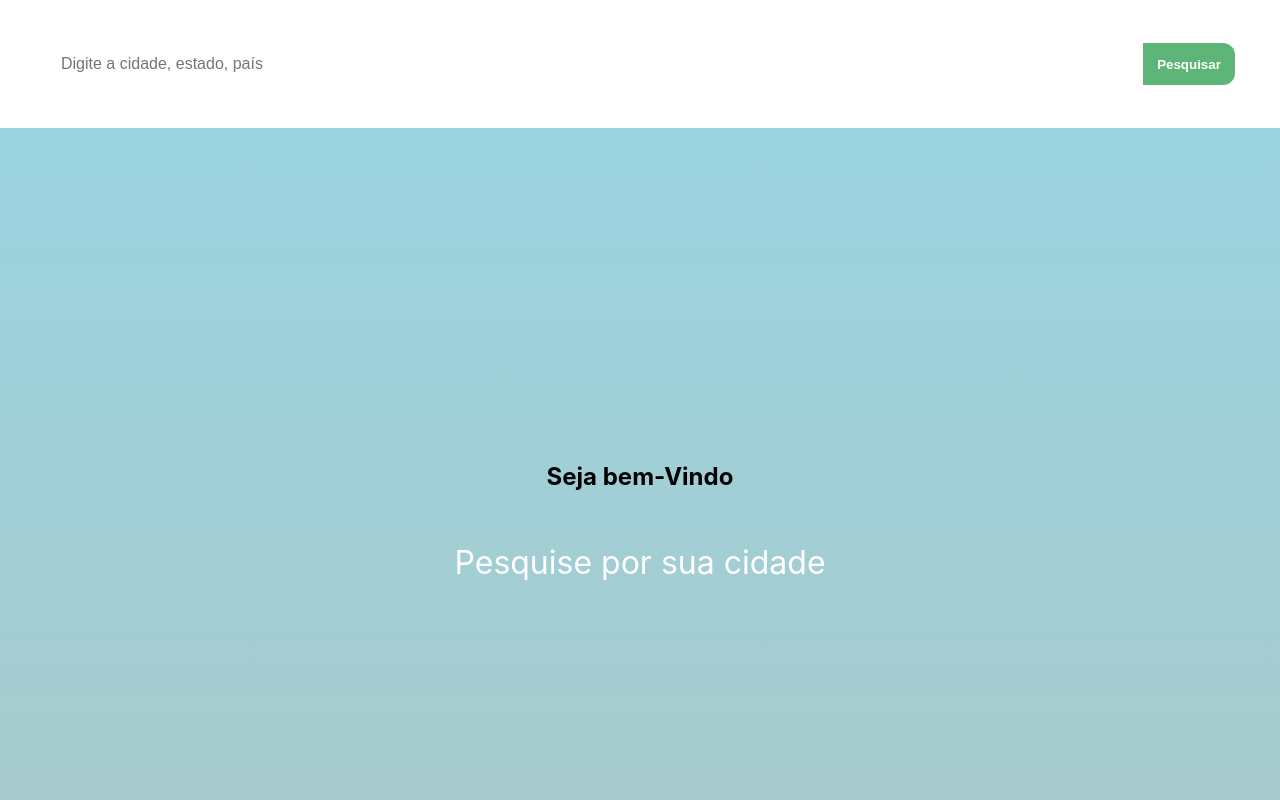
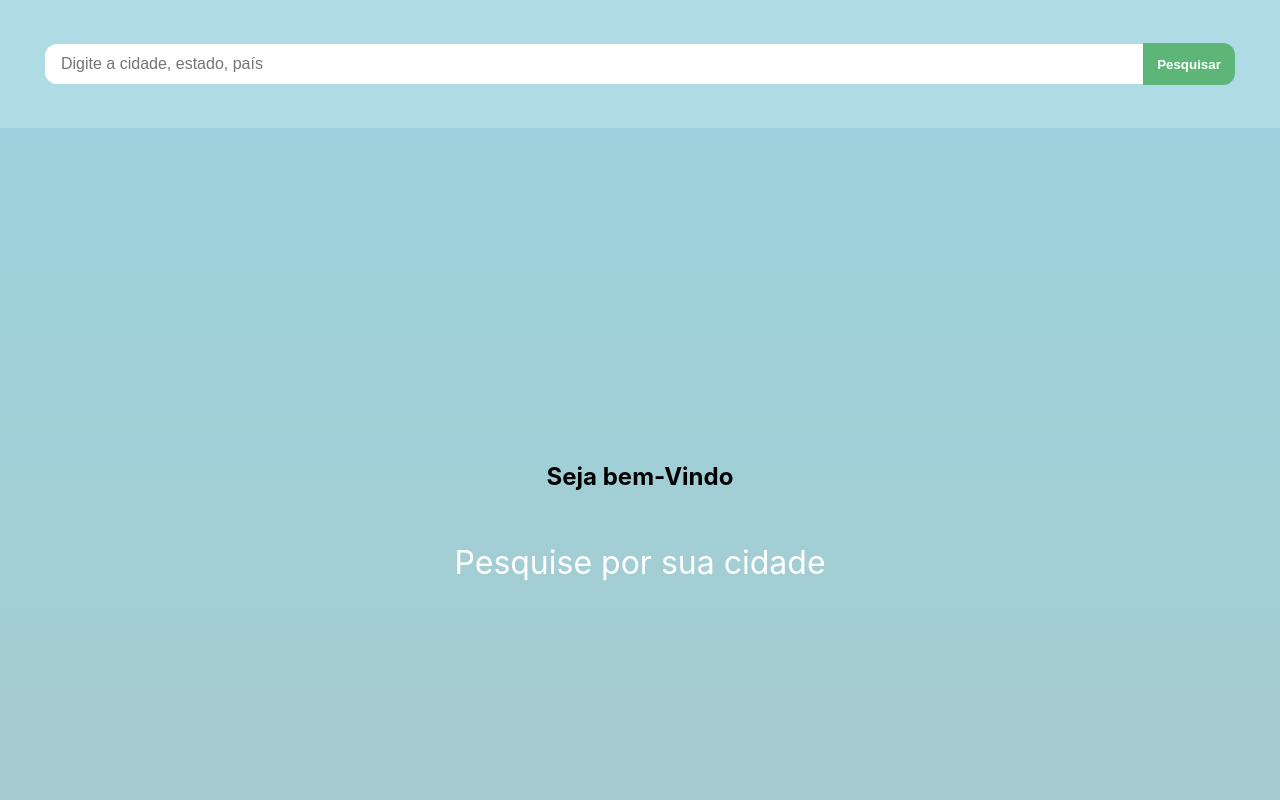
Before and after one commit to NatanVilasBoas/clima-app, a React (Create React App) app: page / in a window 1280 px wide. Shown: the top 800 px of the page. Built offline with nearby package versions, Linux system fonts and the light colour scheme; no server answers.

Commit message:
⚡️ aplicando background dinamico em todo site e reduzindo renderizações de conteúdo

```diff
--- a/src/components/RespAPI/RespAPI.jsx
+++ b/src/components/RespAPI/RespAPI.jsx
@@ -6,17 +6,7 @@ import { memo, useEffect } from "react";
 const Context = styled.section`
     display: flex;
     flex-direction: column;
-    background: ${props => {
-        const temperatura = props.$temperatura;
-
-        if (temperatura < 15) {
-            return props.theme.cold;
-        } else if (temperatura < 25) {
-            return props.theme.warm;
-        } else {
-            return props.theme.hot;
-        }
-    }};
+    background: transparent;
     height: 100vh;
     transition: background 0.5s ease;
 `
@@ -43,7 +33,7 @@ const ClimaText = styled.p`
 const apikey = process.env.REACT_APP_ACCUWEATHER_API_KEY;
 
 const RespAPI = ({search}) => {
-    const {city, addCity} = useCityContext();
+    const {city, addCity, temperatura} = useCityContext();
 
     useEffect(() => {
         const fetchData = async () => {
@@ -88,12 +78,12 @@ const RespAPI = ({search}) => {
 
     return (
         <>
-        <Context $temperatura={city.Temperature ? Math.round(parseFloat(city.Temperature.Metric.Value)) : 0}>
+        <Context>
             {city.WeatherText ? (
                 <Content>
                     <p style={{ fontSize: '18px', fontWeight: '600', margin: '0' }}>Clima Atual em {city.Name}</p>
                     <ClimaText>{city.WeatherText}</ClimaText>
-                    <Temperature>{`${Math.round(parseFloat(city.Temperature.Metric.Value))}°C`}</Temperature>
+                    <Temperature>{`${temperatura}°C`}</Temperature>
                     <Link to={`/${city.Key}`}>
                         <p>Mais detalhes</p>
                     </Link>
--- a/src/context/City.js
+++ b/src/context/City.js
@@ -22,8 +22,11 @@ export function useCityContext(){
         setCity(newCity);
     }
 
+    const temperatura = city.Temperature ? Math.round(parseFloat(city.Temperature.Metric.Value)) : 0;
+
     return{
         city,
-        addCity
+        addCity,
+        temperatura
     }
 }
--- a/src/pages/Detalhes.jsx
+++ b/src/pages/Detalhes.jsx
@@ -1,6 +1,5 @@
 import styled from "styled-components";
 import { useCityContext } from "../context/City";
-import Footer from "../components/Footer/Footer";
 import { Link } from "react-router-dom";
 
 const Container = styled.div`
@@ -54,7 +53,7 @@ const Detalhes = () => {
     const { city } = useCityContext();
 
     return (
-        <section style={{ backgroundColor: "#E9F6FF" }}>
+        <section style={{ backgroundColor: "transparent" }}>
             {city ? (
                 <>
                     <Link to="/">
@@ -96,7 +95,6 @@ const Detalhes = () => {
             ) : (
                 <p>Falha ao obter os detalhes da temperatura</p>
             )}
-            <Footer />
         </section >
     )
 }
--- a/src/pages/Inicial.jsx
+++ b/src/pages/Inicial.jsx
@@ -1,4 +1,3 @@
-import Footer from "../components/Footer/Footer";
 import Search from "../components/SearchBar/SearchBar";
 import { useState } from "react";
 import RespAPI from "../components/RespAPI/RespAPI";
@@ -12,7 +11,6 @@ const Inicial = () => {
         <>
             <Search onSearch={value => setSearch(value)} />
             <RespAPI search={search}/>
-            <Footer />
         </>
     )
 }
--- a/src/pages/PaginaBase.jsx
+++ b/src/pages/PaginaBase.jsx
@@ -1,10 +1,33 @@
 import { Outlet } from "react-router-dom";
 import Tema from "../tema/Tema";
+import Footer from "../components/Footer/Footer";
+import { useCityContext } from "../context/City";
+import styled from "styled-components";
+
+const Container = styled.div`
+    background: ${props => {
+        const temperatura = props.$temperatura;
+
+        if (temperatura < 15) {
+            return props.theme.cold;
+        } else if (temperatura < 25) {
+            return props.theme.warm;
+        } else {
+            return props.theme.hot;
+        }
+    }};
+`
 
 const PaginaBase = () => {
-    return(
+
+    const { temperatura } = useCityContext();
+
+    return (
         <Tema>
-            <Outlet/>
+            <Container $temperatura={temperatura} >
+                <Outlet />
+                <Footer />
+            </Container>
         </Tema>
     )
 }
```
